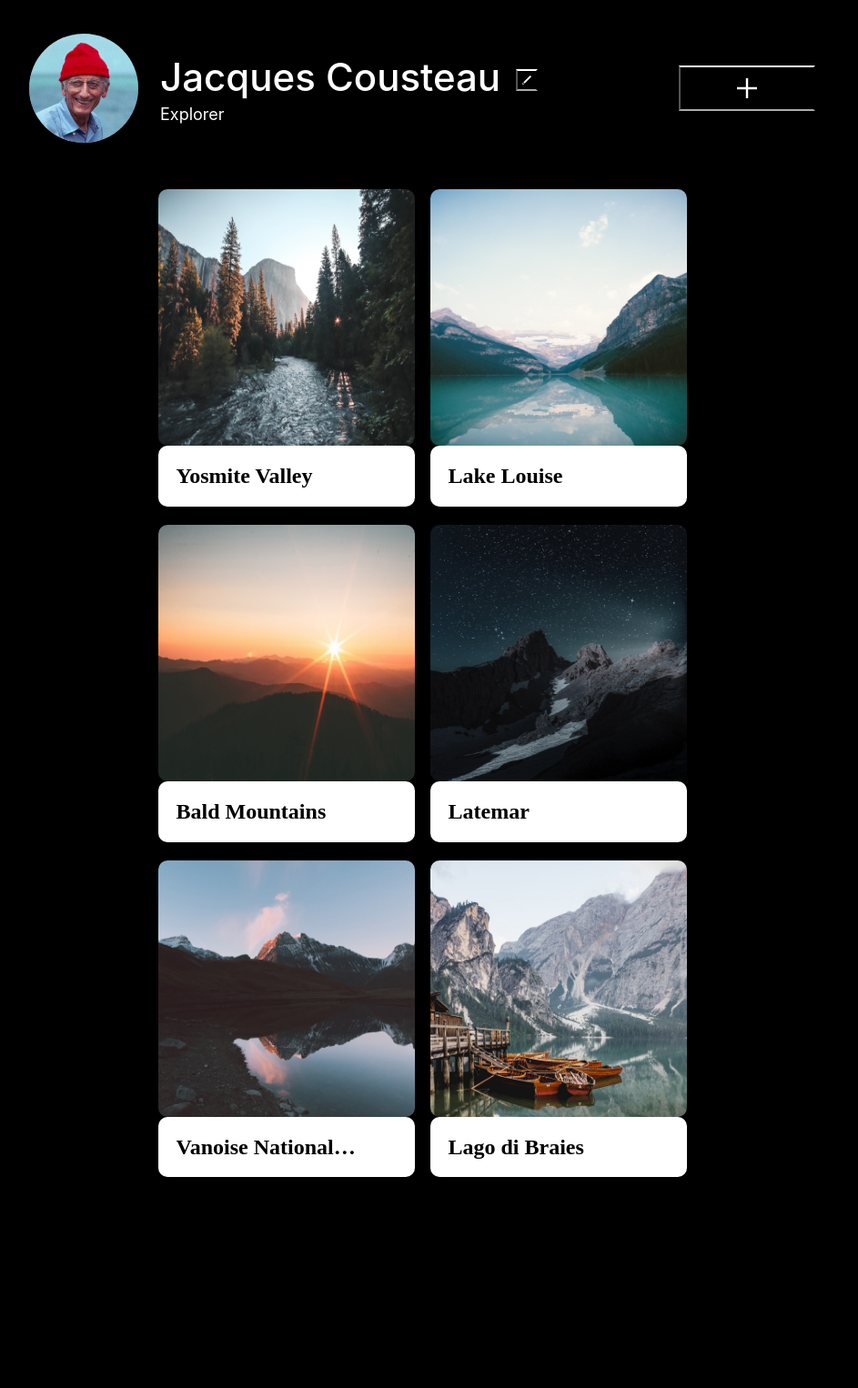
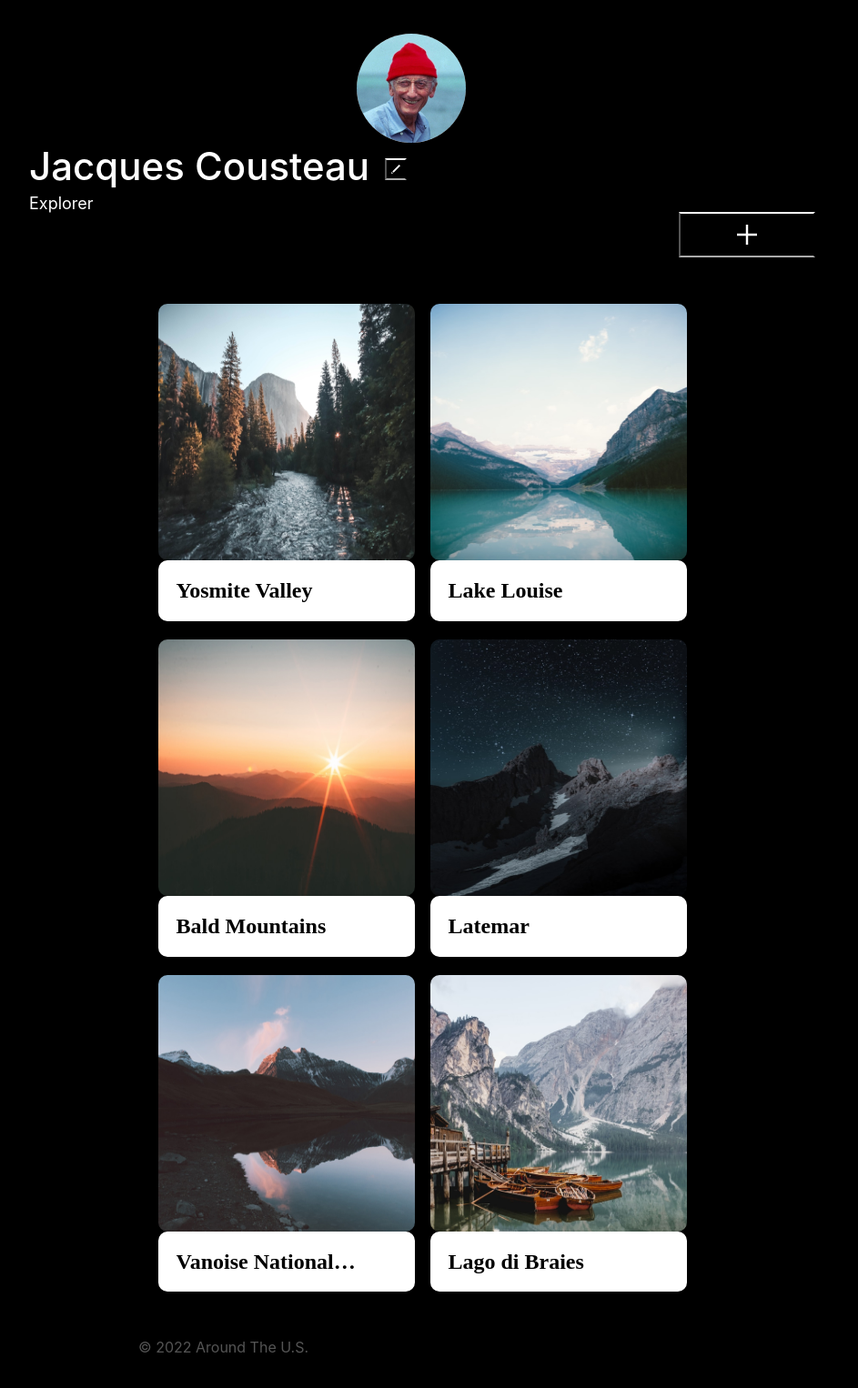
Before and after one commit to futuredetec2012/se_project_aroundtheus, a plain HTML site: page index.html in a window 1280 px wide. Shown: the part 134-1660 px from the top of the page at 91% size, without its empty margins (176-1119 px from the left). Before the commit the page ends 1452 px from the top, so only its background shows below. Drawn offline with Linux system fonts and the light colour scheme; a web font is replaced by a local one.

Commit message:
updated code

```diff
--- a/Blocks/footer.css
+++ b/Blocks/footer.css
@@ -0,0 +1,11 @@
+.footer {
+  font-family: "Inter";
+  width: 318px;
+  height: 18px;
+  top: 1139px;
+  left: 200px;
+  color: #545454;
+  padding-top: 35px;
+  padding-bottom: 55px;
+  padding-left: 120px;
+}
--- a/Blocks/profile.css
+++ b/Blocks/profile.css
@@ -56,3 +56,20 @@
   background-position: center;
   margin-right: 24px;
 }
+
+@media screen and (max-width: 1280px) {
+  .profile {
+    flex-direction: column;
+  }
+
+  .profile__info {
+    display: flex;
+    flex-wrap: wrap;
+    width: 100%;
+  }
+}
+
+.profile__description {
+  width: 100%;
+  text-align: left;
+}
--- a/index.html
+++ b/index.html
@@ -76,7 +76,9 @@
         </section>
       </main>
       <footer>
-        <p></p>
+        <div class="footer">
+          <p>© 2022 Around The U.S.</p>
+        </div>
       </footer>
     </div>
   </body>
--- a/pages/index.css
+++ b/pages/index.css
@@ -1,9 +1,9 @@
 @import url("../vendor/normalize.css");
 @import url("../vendor/font.css");
-@import url("../Blocks/page.css");
-@import url("../Blocks/header.css");
-@import url("../Blocks/content.css");
-@import url("../Blocks/footer.css");
-@import url("../Blocks/profile.css");
-@import url("../Blocks/cards.css");
-@import url("../Blocks/card.css");
+@import url("../blocks/page.css");
+@import url("../blocks/header.css");
+@import url("../blocks/content.css");
+@import url("../blocks/footer.css");
+@import url("../blocks/profile.css");
+@import url("../blocks/cards.css");
+@import url("../blocks/card.css");
```
Also changed, not shown: 1 other file.
